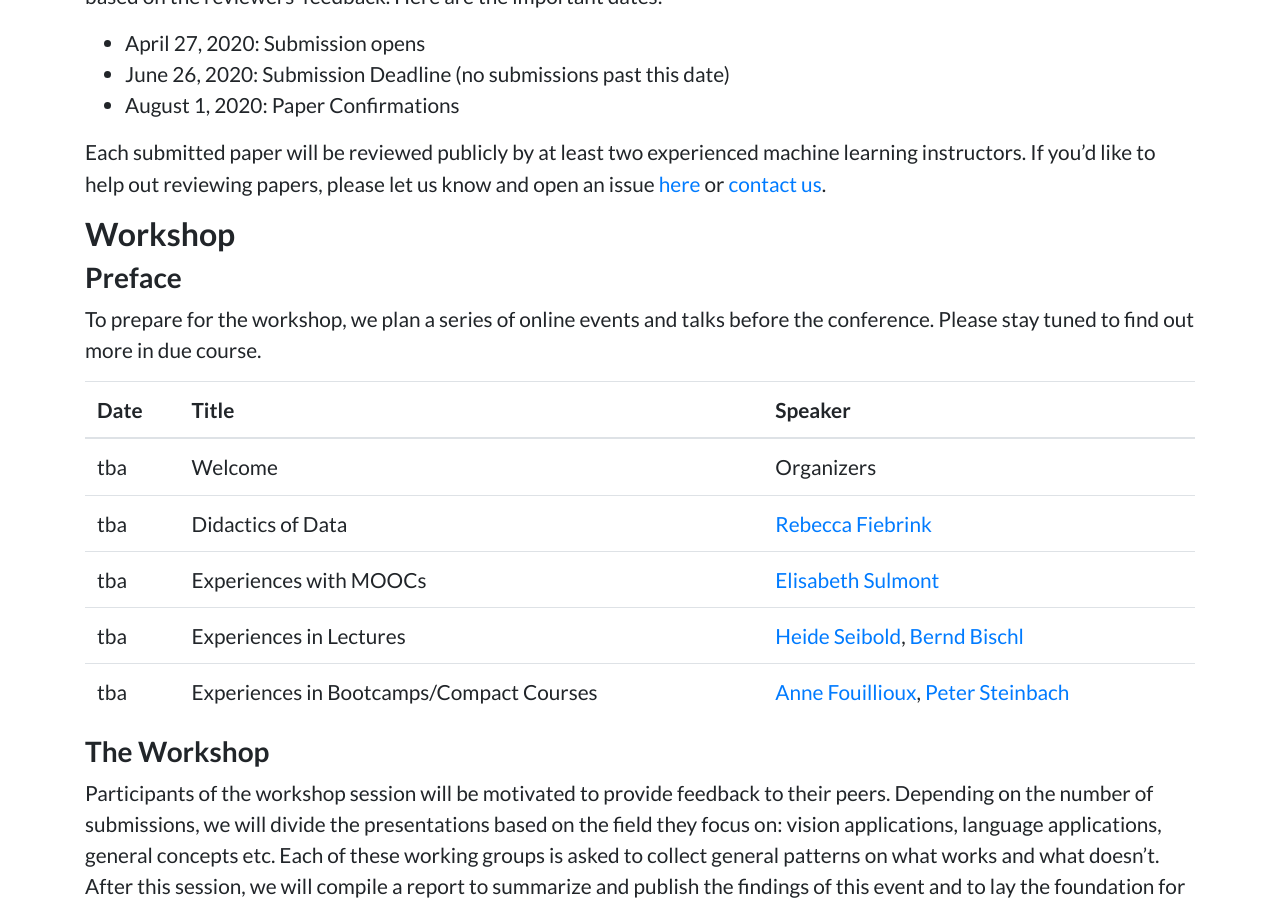
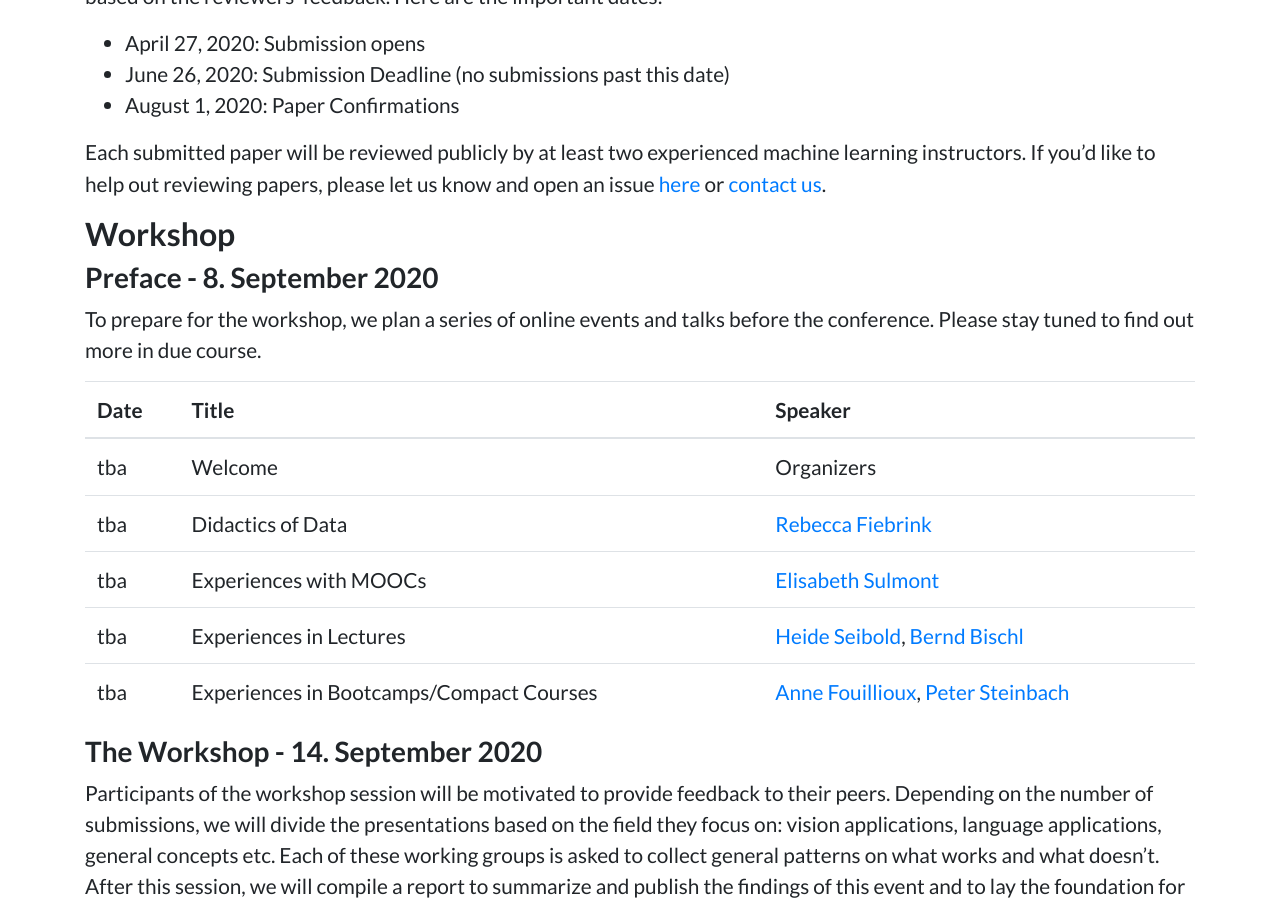
Before and after one commit to teaching-ml/2020, a Jekyll site: the page built from index.md, in a window 1280 px wide and 900 px high, scrolled down 2371 px. Built offline with Jekyll 4.4.1, drawn with Linux system fonts in a browser that asks for light colours.

Commit message:
#9 dates added

```diff
--- a/index.md
+++ b/index.md
@@ -49,7 +49,7 @@ Each submitted paper will be reviewed publicly by at least two experienced machi
 
 ## Workshop
 
-### Preface
+### Preface - 8. September 2020
 
 To prepare for the workshop, we plan a series of online events and talks before the conference. Please stay tuned to find out more in due course.
 
@@ -61,7 +61,7 @@ To prepare for the workshop, we plan a series of online events and talks before
 | tba | Experiences in Lectures                        | [Heide Seibold](http://www.compstat.statistik.uni-muenchen.de/people/seibold/), [Bernd Bischl](https://www.compstat.statistik.uni-muenchen.de/people/bischl/) |
 | tba | Experiences in Bootcamps/Compact Courses       | [Anne Fouillioux](https://www.mn.uio.no/geo/english/people/adm/annefou/), [Peter Steinbach](https://github.com/psteinb/) |
 
-### The Workshop
+### The Workshop - 14. September 2020
 
 Participants of the workshop session will be motivated to provide feedback to their peers. Depending on the number of submissions, we will divide the presentations based on the field they focus on: vision applications, language applications, general concepts etc. Each of these working groups is asked to collect general patterns on what works and what doesn't. After this session, we will compile a report to summarize and publish the findings of this event and to lay the foundation for future activities.
 
```
